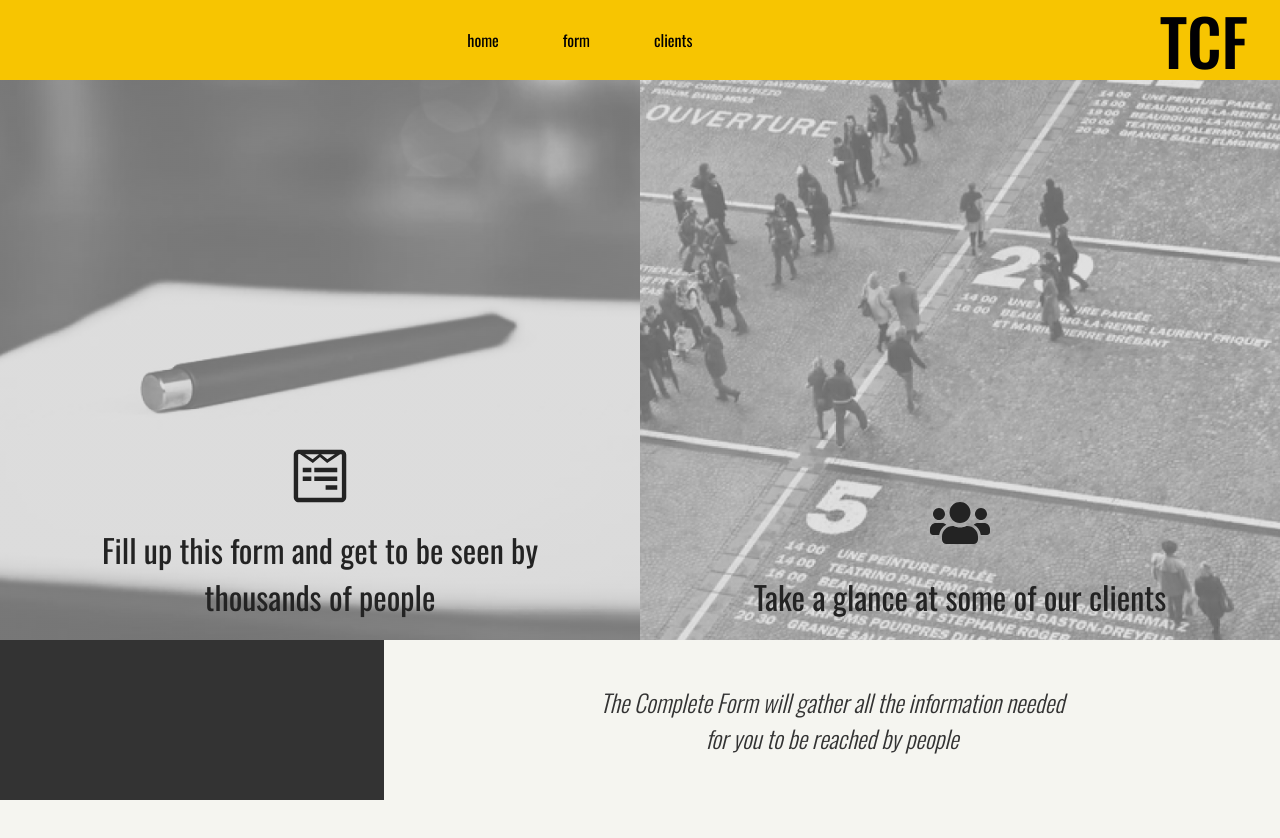
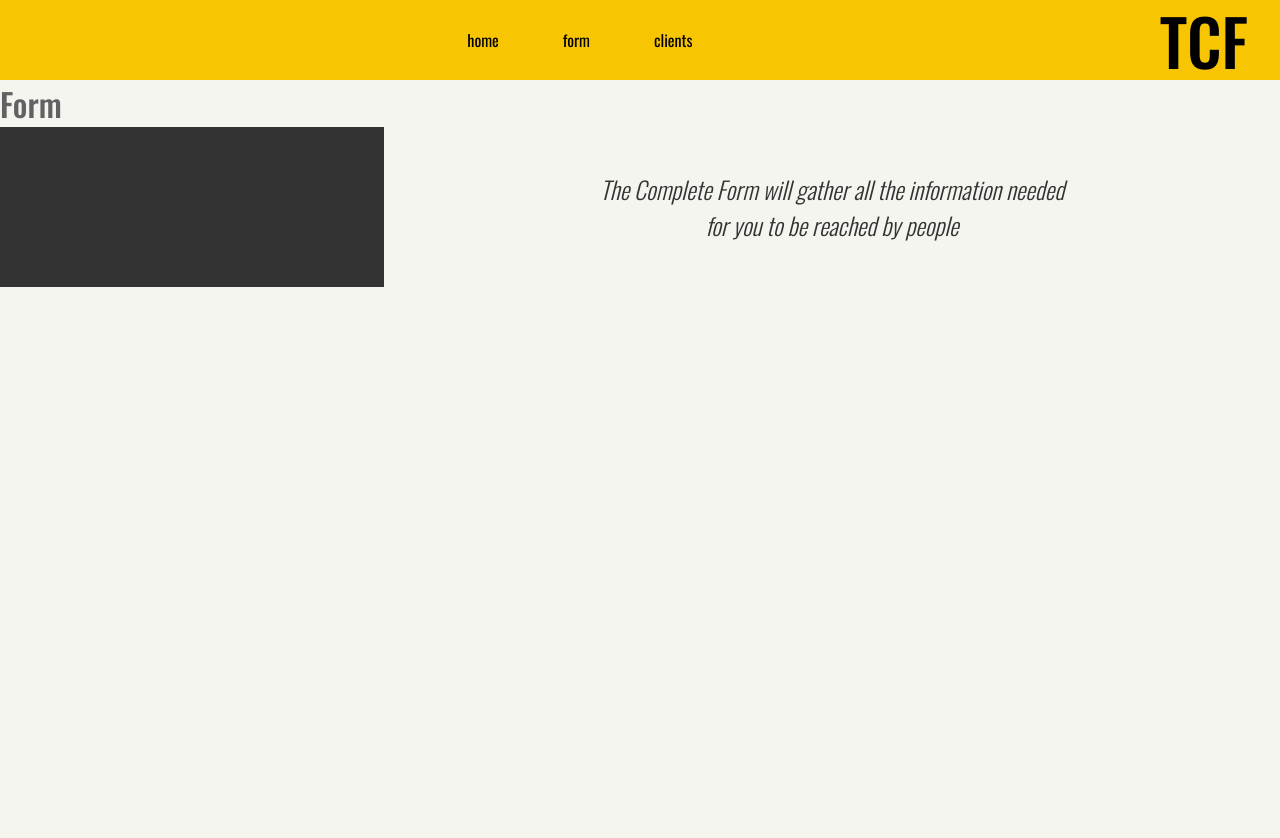
Before and after one commit to allangpio/the-complete-form, a React (Create React App) app: page /form in a window 1280 px wide. Shown: the top 838 px of the page. Built offline with nearby package versions, Linux system fonts and the light colour scheme.

Commit message:
creating routes

```diff
--- a/src/App.tsx
+++ b/src/App.tsx
@@ -1,7 +1,8 @@
 import React from 'react';
+import { BrowserRouter } from 'react-router-dom';
 
 import Header from './components/Header';
-import Home from './pages/Home';
+import Routes from './routes'
 import Footer from './components/Footer';
 
 import { Global } from './sytles/global'
@@ -9,8 +10,10 @@ import { Global } from './sytles/global'
 function App() {
   return (
     <>
-      <Header />
-      <Home />
+      <BrowserRouter>
+        <Header />
+        <Routes />
+      </BrowserRouter>
       <Footer />
       <Global />
     </>
--- a/src/components/Header/index.tsx
+++ b/src/components/Header/index.tsx
@@ -1,4 +1,5 @@
 import React from 'react';
+import { Link } from 'react-router-dom';
 
 import { Container, Logo, LinkList } from './styles';
 
@@ -6,9 +7,9 @@ const Header: React.FC = () => {
   return (
     <Container>
       <LinkList>
-        <li><a href="fjdkla">home</a></li>
-        <li><a href="fjdkla">form</a></li>
-        <li><a href="fjdkla">clients</a></li>
+        <li><Link to="/">home</Link></li>
+        <li><Link to="/form">form</Link></li>
+        <li><Link to="/clients">clients</Link></li>
       </LinkList>
       <Logo>TCF</Logo>
     </Container>
--- /dev/null
+++ b/src/pages/Clients/index.tsx
@@ -0,0 +1,9 @@
+import React from 'react';
+
+// import { Container } from './styles';
+
+const Clients: React.FC = () => {
+  return <h1>Clients</h1>;
+}
+
+export default Clients;
--- /dev/null
+++ b/src/pages/Clients/styles.ts
@@ -0,0 +1 @@
+import styled from 'styled-components';
--- /dev/null
+++ b/src/pages/Form/index.tsx
@@ -0,0 +1,9 @@
+import React from 'react';
+
+// import { Container } from './styles';
+
+const Form: React.FC = () => {
+  return <h1>Form</h1>;
+}
+
+export default Form;
--- a/src/pages/Home/index.tsx
+++ b/src/pages/Home/index.tsx
@@ -1,22 +1,24 @@
 import React from 'react';
+import { Link } from 'react-router-dom';
 import { FaWpforms, FaUsers } from 'react-icons/fa'
 
 import { Container, FormCard, ClientsCard } from './styles';
+
 
 const Home: React.FC = () => {
   return (
     <Container>
       <FormCard>
         <FaWpforms size={60} />
-        <a href="fdjksal">
+        <Link to='/form'>
           Fill up this form and get to be seen by thousands of people
-        </a>
+        </Link>
       </FormCard>
       <ClientsCard>
         <FaUsers size={60} />
-        <a href="fdkajs">
+        <Link to="/clients">
           Take a glance at some of our clients
-        </a>
+        </Link>
       </ClientsCard>
     </Container>
   )
--- /dev/null
+++ b/src/routes/index.tsx
@@ -0,0 +1,21 @@
+import React from 'react';
+import { Switch, Route } from 'react-router-dom';
+
+// import { Container } from './styles';
+
+
+import Home from '../pages/Home';
+import Form from '../pages/Form';
+import Clients from '../pages/Clients';
+
+const Routes: React.FC = () => {
+  return (
+    <Switch>
+      <Route path='/' exact component={Home} />
+      <Route path='/form' component={Form} />
+      <Route path='/clients' component={Clients} />
+    </Switch>
+  )
+}
+
+export default Routes;
```
Also changed, not shown: src/pages/Form/styles.ts (added).
